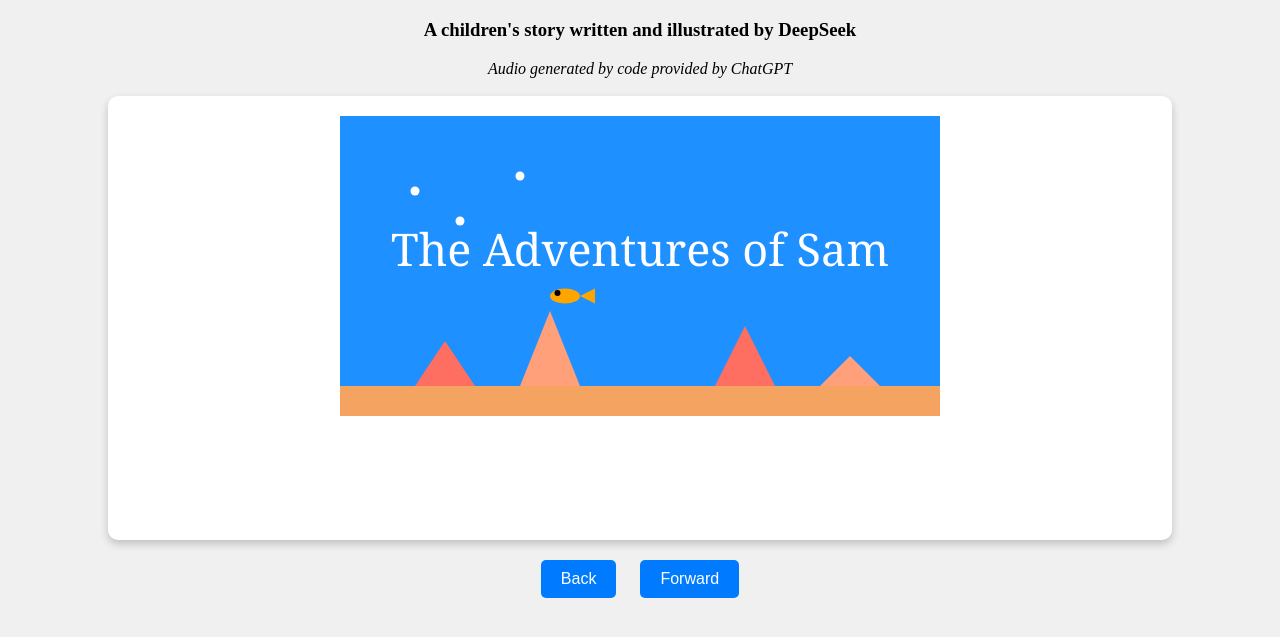
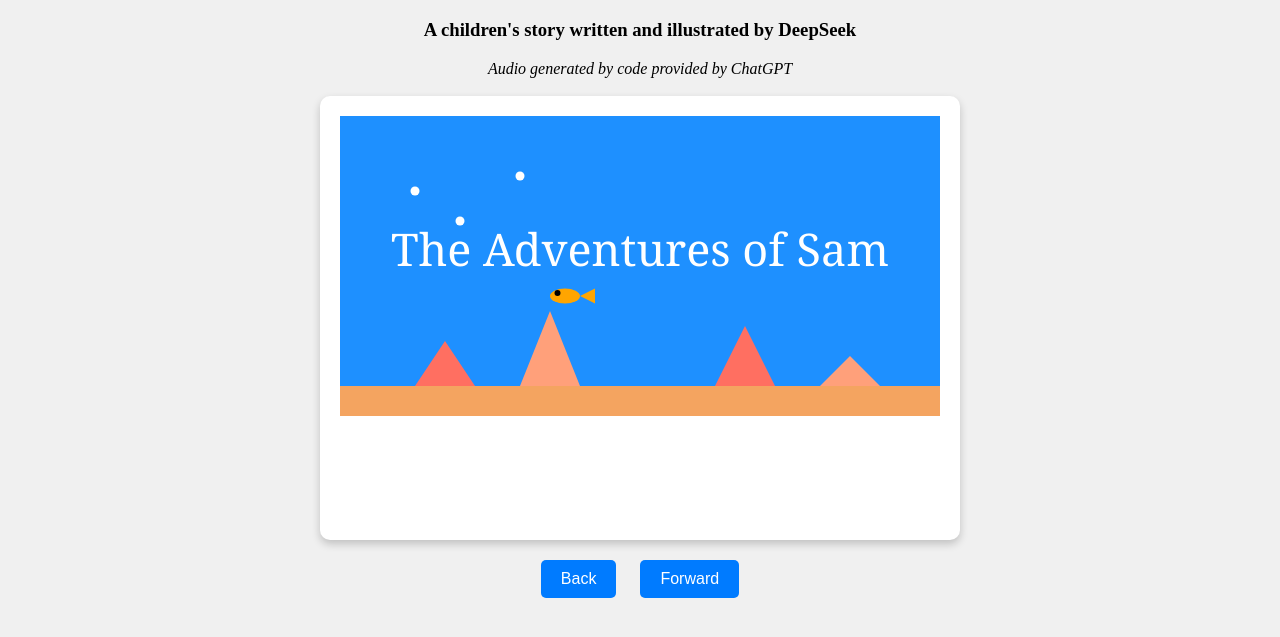
Before and after one commit to whyameye/TheAdventuresOfSam, a website: page index.html in a window 1280 px wide. Shown: the part 141-778 px from the top of the page. Drawn offline with Linux system fonts and the light colour scheme.

Commit message:
limit width of content

```diff
--- a/index.html
+++ b/index.html
@@ -18,6 +18,7 @@
         #content {
             width: 80%;
             max-height: 60vh;
+            max-width: 600px; /* Adjust as needed */
             border-radius: 10px;
             box-shadow: 0 4px 8px rgba(0, 0, 0, 0.2);
             background-color: white;
```
